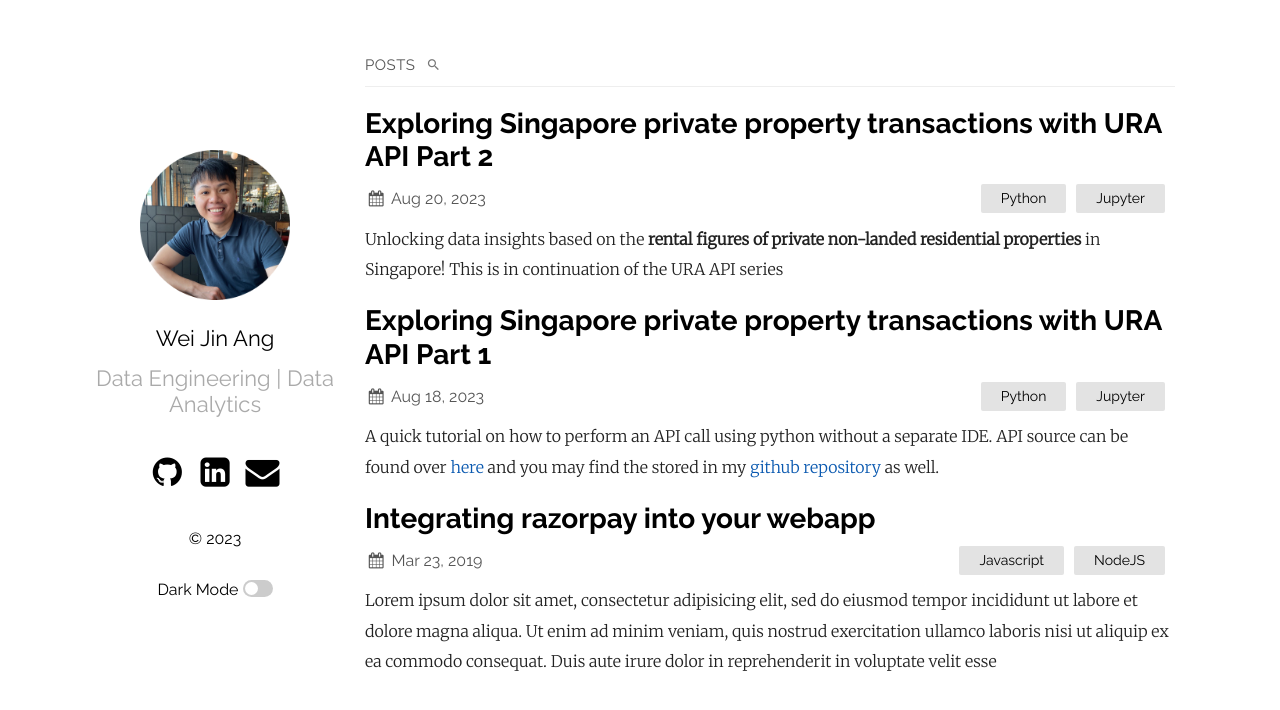
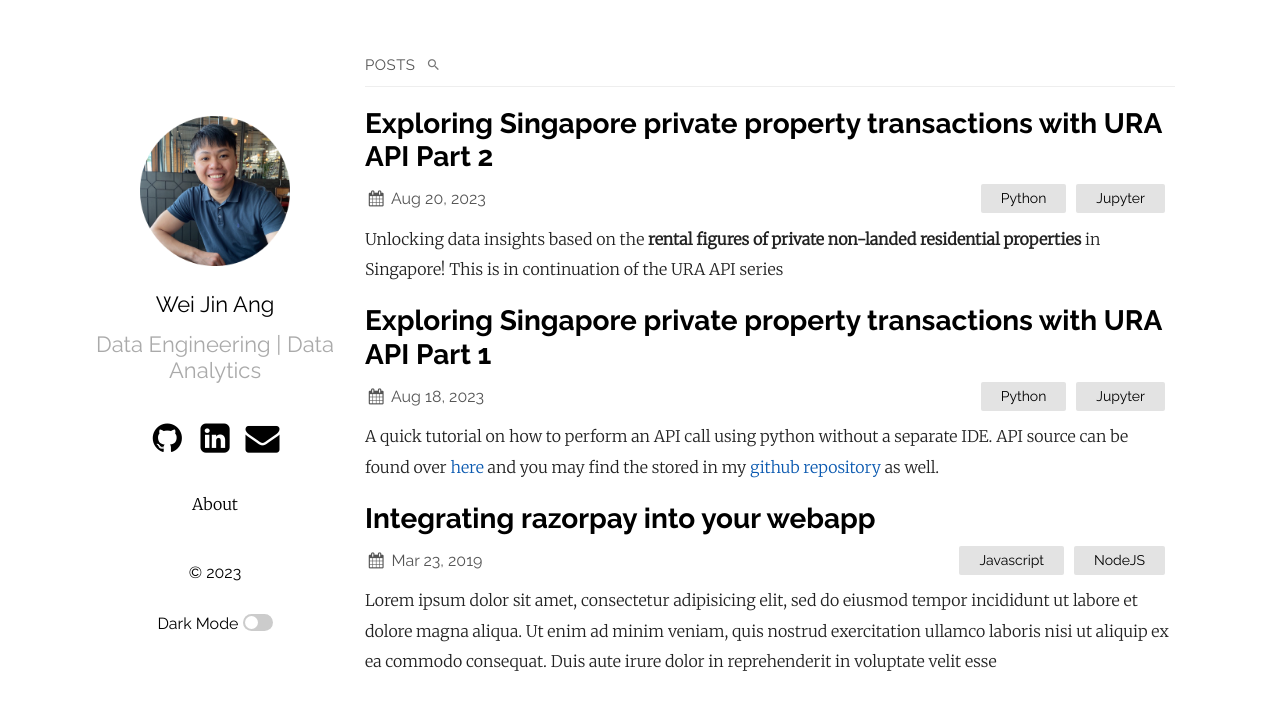
Before and after one commit to wjang96/wjang96.github.io, a Jekyll site: the page built from index.md, in a window 1280 px wide. Shown: the top 710 px of the page. Built offline with Jekyll 4.4.1, drawn with Linux system fonts in a browser that asks for light colours.

Commit message:
Update _config.yml

```diff
--- a/_config.yml
+++ b/_config.yml
@@ -13,6 +13,9 @@ sass:
 plainwhite:
   name: Wei Jin Ang
   tagline: Data Engineering | Data Analytics
+  navigation:
+    - title: About
+      url: "/about.md"
   date_format: "%b %-d, %Y"
   sitemap: true # set to true to generate sitemap.xml content
   search: true # set to true to enable searchbar
```
